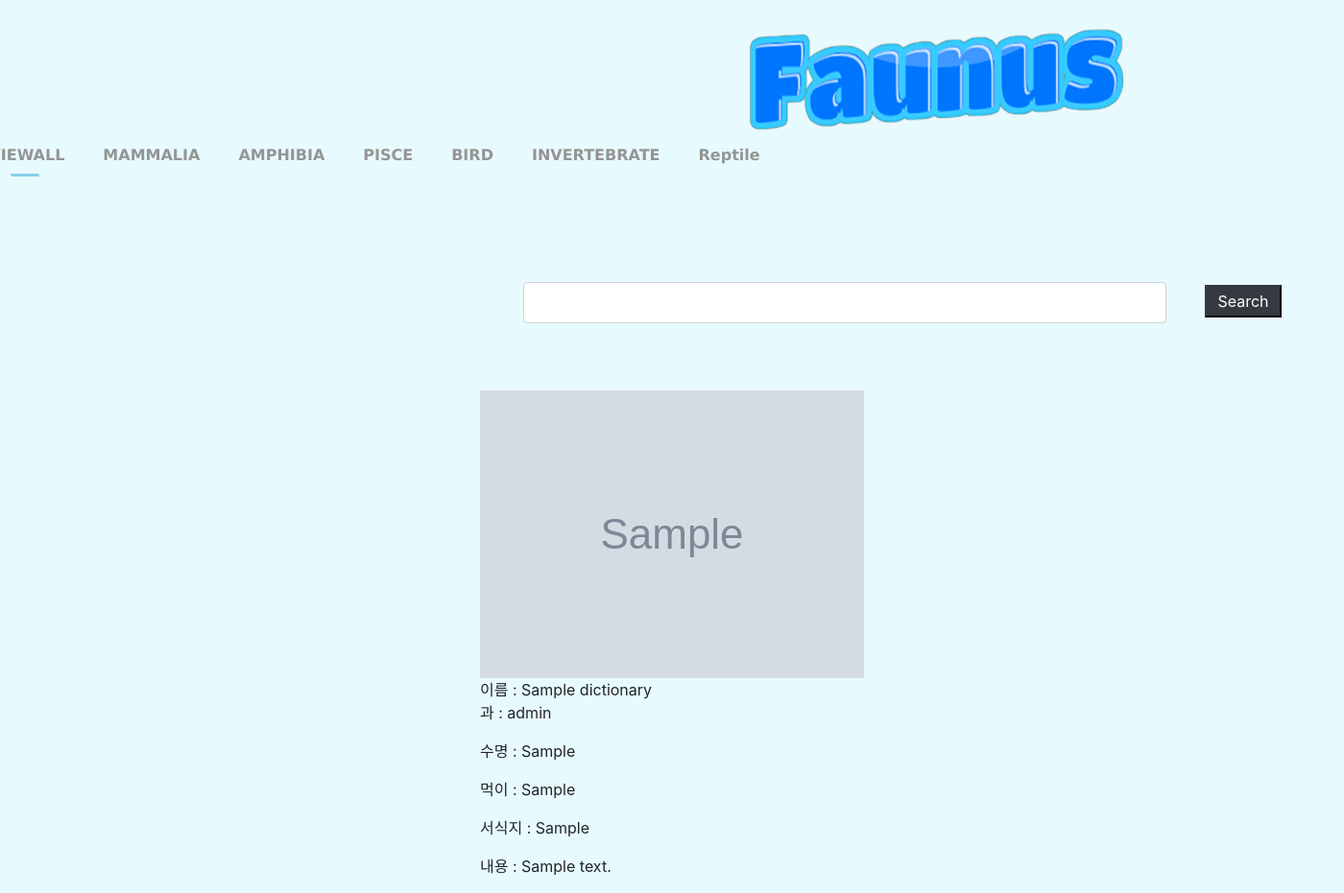
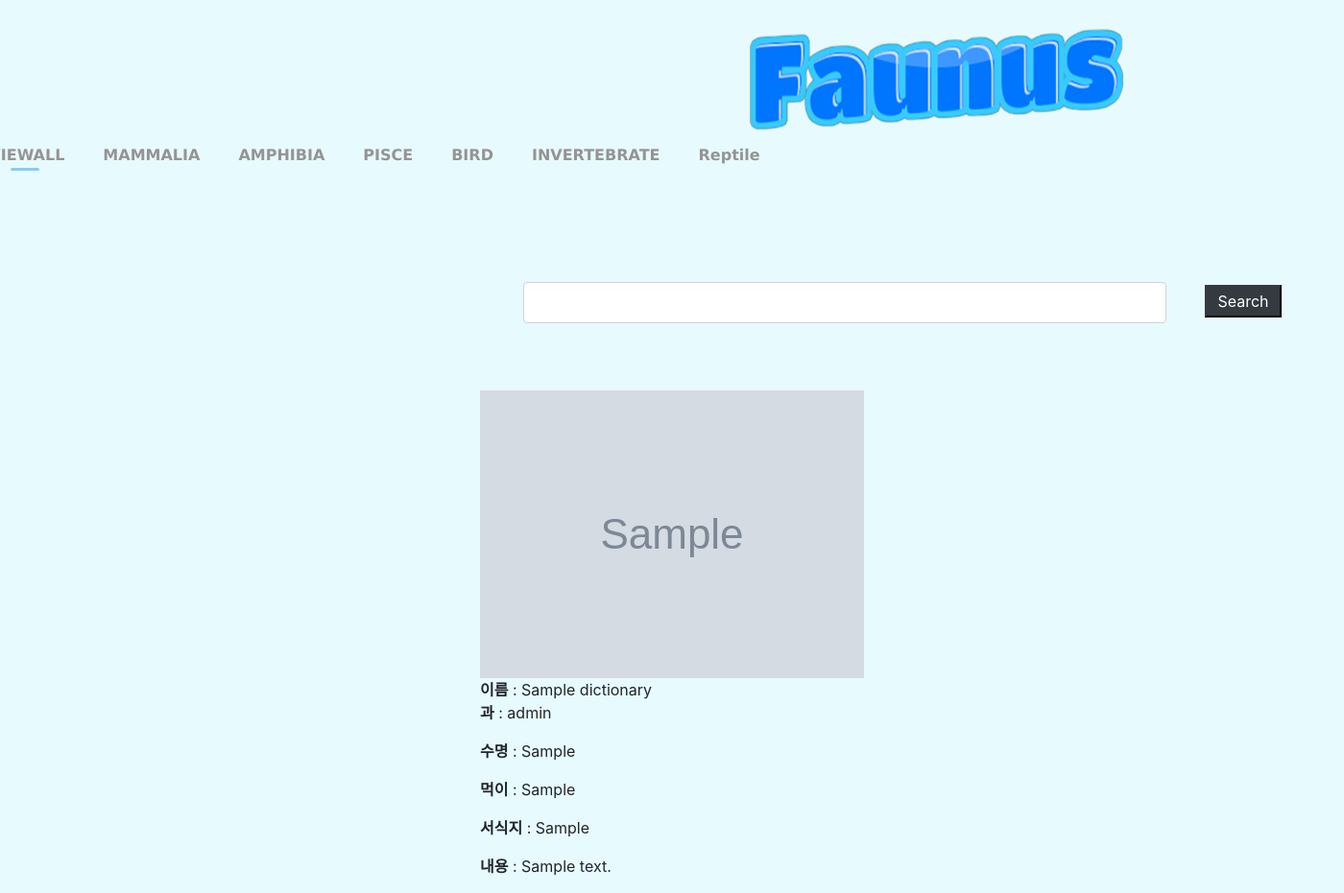
Before and after one commit to umhaneul/FaunusA, a Django app: page /detail/1/ in a window 1400 px wide. Shown: the whole page at 96% size. Run offline with Django 3.2, Linux system fonts and the light colour scheme; tables that the repository leaves empty hold one stand-in row (values such as "Sample post"); grey boxes marked "Sample" are stand-in pictures; some libraries are stand-ins or nearby versions.

Commit message:
faunus_a last

```diff
--- a/dictionary/templates/dictionary/dictionary_detail.html
+++ b/dictionary/templates/dictionary/dictionary_detail.html
@@ -28,11 +28,11 @@
         </form>
     <div class="contents">
         {% if dictionary.image != '' %}<img src=" {{ dictionary.image.url }}" class="photo2">{% endif %}<br>
-        이름 : <a/>{{ dictionary.animal_name }} <p>
-        과 : {{ dictionary.level }}<p>
-        수명 : {{ dictionary.age }}<p>
-        먹이 : {{ dictionary.eat }}<p>
-        서식지 : {{ dictionary.live }}<p>
-        내용 : {{ dictionary.description }}
+        <b>이름</b> : {{ dictionary.animal_name }} <p>
+        <b>과</b> : {{ dictionary.level }}<p>
+        <b>수명</b> : {{ dictionary.age }}<p>
+        <b>먹이</b> : {{ dictionary.eat }}<p>
+        <b>서식지</b> : {{ dictionary.live }}<p>
+        <b>내용</b> : {{ dictionary.description }}
     </div>
 {% endblock %}
--- a/static/css/mystyle.css
+++ b/static/css/mystyle.css
@@ -111,7 +111,6 @@ nav a
     font-weight: bold;
     padding: 10px 20px;
     transition: 0.2s ease color;
-
 }
 
 nav a:before, nav a:after
@@ -127,7 +126,7 @@ nav a:before, nav a:after
 
 nav a:before
 {
-    top: 0;
+    top: 5px;
     left: 10px;
     width: 6px;
     height: 6px;
@@ -222,11 +221,19 @@ nav a:nth-child(7):after
     background-color: skyblue;
     border-radius: 5px;
     transition: 0.2s ease left;
+    top: 35px;
 }
 
 nav a:hover
 {
     color: black;
+    font-size: larger;
+    text-decoration: none;
+    display: inline;
+    padding: 0 130px;
+    top: -30px;
+    left: 35px;
+
 }
 
 nav a:hover:before, nav a:hover:after
@@ -234,6 +241,7 @@ nav a:hover:before, nav a:hover:after
     transform: scale(1);
     writing-mode: horizontal-tb;
     margin-bottom: 1em;
+    top: 5px;
 }
 
 nav a:nth-child(1):hover ~ #indicator
@@ -243,37 +251,37 @@ nav a:nth-child(1):hover ~ #indicator
 
 nav a:nth-child(2):hover ~ #indicator
 {
-    left: 22%;
+    left: 20%;
     background: linear-gradient(130deg, #00e2ff, #89ff00);
 }
 
 nav a:nth-child(3):hover ~ #indicator
 {
-    left: 40%;
+    left: 37%;
     background: linear-gradient(130deg, purple, palevioletred);
 }
 
 nav a:nth-child(4):hover ~ #indicator
 {
-    left: 55%;
+    left: 49%;
     background: linear-gradient(130deg, darkblue, dodgerblue);
 }
 
 nav a:nth-child(5):hover ~ #indicator
 {
-    left: 68%;
+    left: 59%;
     background: linear-gradient(130deg, #ffb700, #f2ff00);
 }
 
 nav a:nth-child(6):hover ~ #indicator
 {
-    left: 86%;
+    left: 80%;
     background: linear-gradient(130deg, #ff1f1a, #ff5ffa);
 }
 
 nav a:nth-child(7):hover ~ #indicator
 {
-    left: 86%;
+    left: 91%;
     background: linear-gradient(130deg, #00ff65, #00f6ff);
 }
 
```
